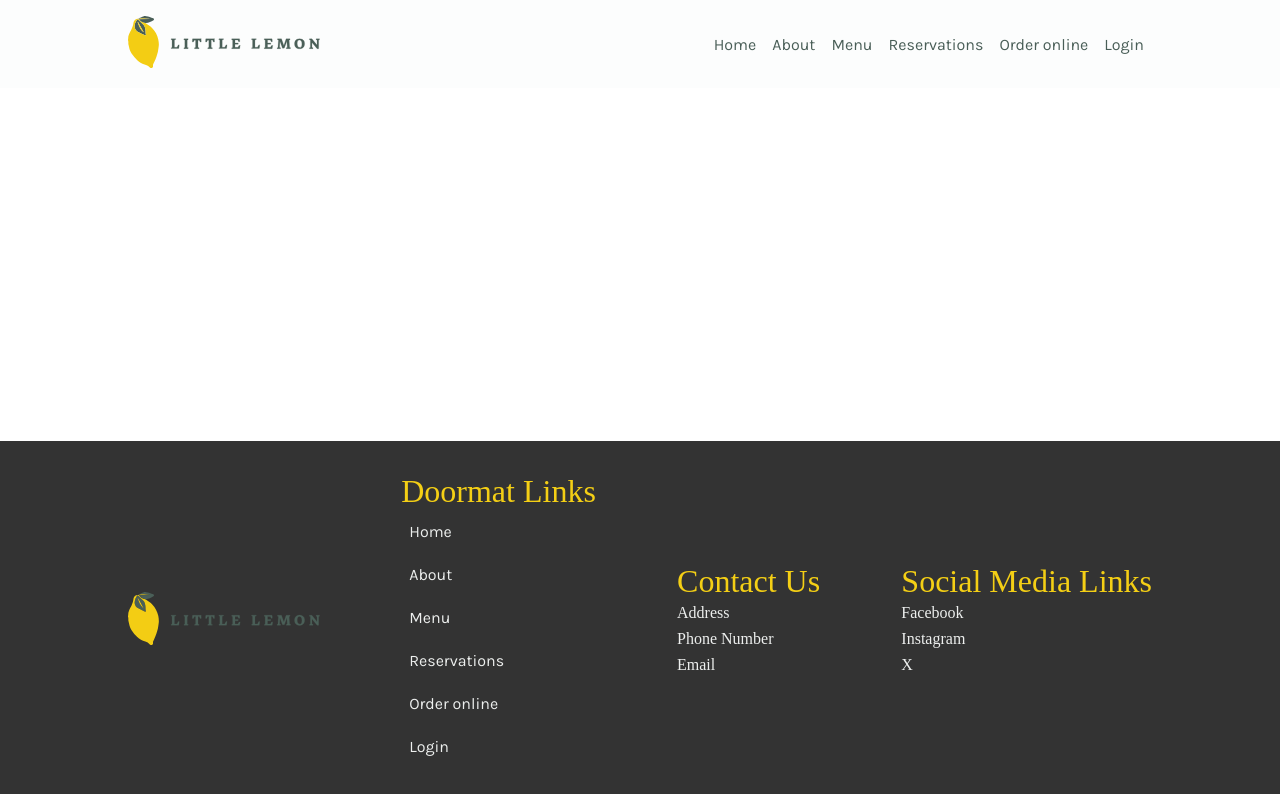
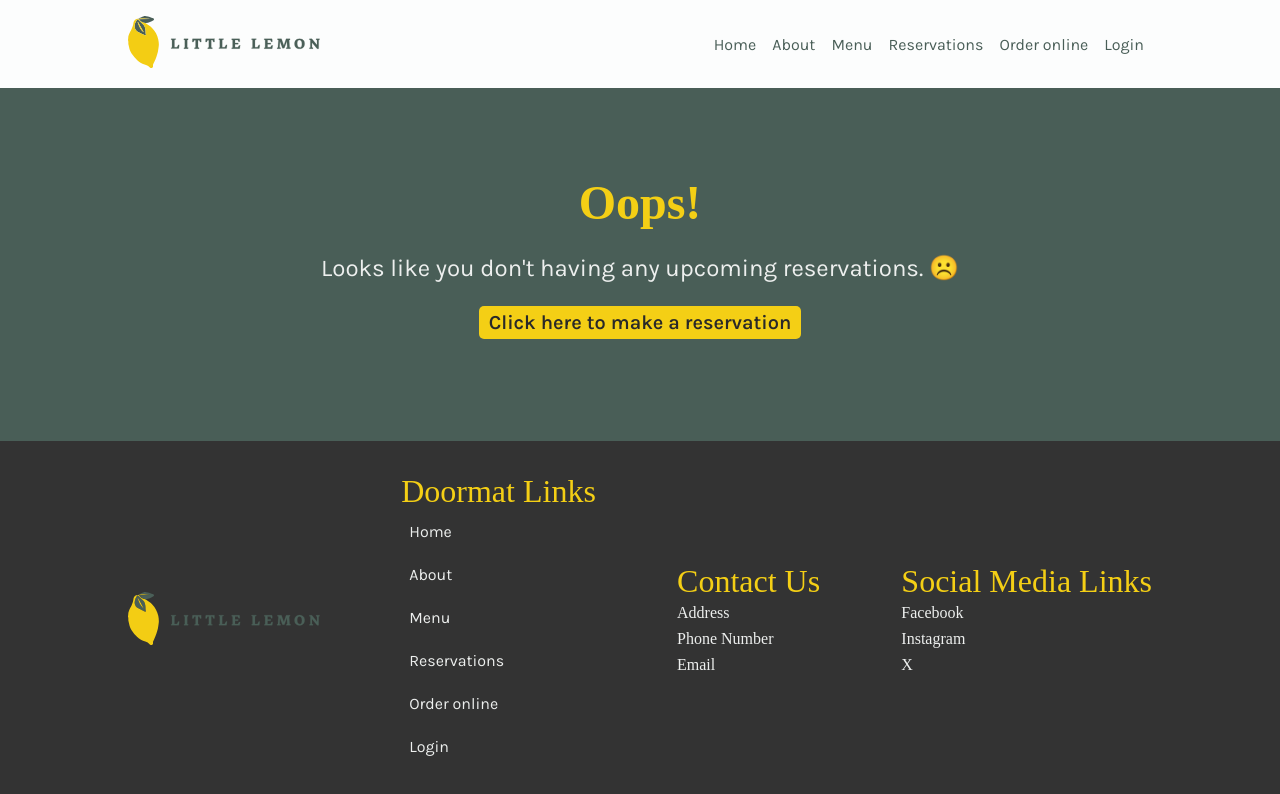
Before and after one commit to rishiraj-dhar/little-lemon, a React (Vite) app: page /confirmation in a window 1280 px wide. Shown: the top 794 px of the page. Built offline with nearby package versions, Linux system fonts and the light colour scheme; a web font is replaced by a local one.

Commit message:
feat: add cta in confirmation page when empty
Help users navigate to the booking page in case there are no upcoming
reservations.

```diff
--- a/src/App.css
+++ b/src/App.css
@@ -344,12 +344,20 @@ main.confirmation-page {
 
 .confirmation-page section.booking-confirmation {
   background-color: var(--green);
+  flex: 1 1 0%;
 }
 
 .confirmation-page section.booking-confirmation h1 {
   color: var(--yellow);
   font-family: var(--font-serif);
   font-size: 3rem;
+}
+
+.confirmation-page section.booking-confirmation .booking-confirmation-msg {
+  color: var(--light);
+  font-family: var(--font-sans);
+  font-size: 1.5rem;
+  text-align: center;
 }
 
 .confirmation-page section.booking-confirmation button {
--- a/src/pages/confirmation-page.jsx
+++ b/src/pages/confirmation-page.jsx
@@ -47,7 +47,21 @@ export default function ConfirmationPage() {
             </div>
           </div>
         </section>
-      ) : null}
+      ) : (
+        <section className="outer-wrapper booking-confirmation">
+          <div className="inner-wrapper">
+            <h1 id="booking-confirmation">Oops!</h1>
+            <p className="booking-confirmation-msg">
+              Looks like you don&apos;t having any upcoming reservations. ☹️
+            </p>
+            <div>
+              <Button>
+                <Link to="/booking">Click here to make a reservation</Link>
+              </Button>
+            </div>
+          </div>
+        </section>
+      )}
     </main>
   );
 }
```
